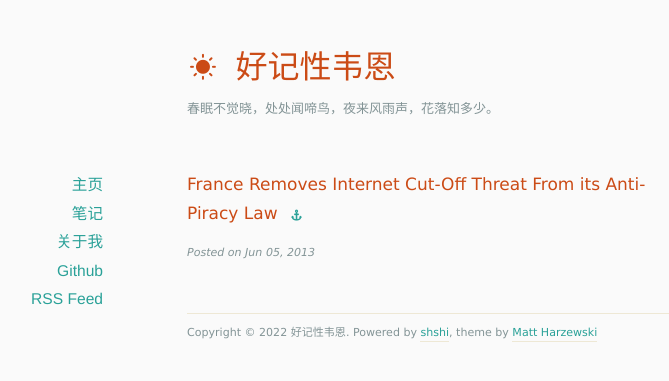
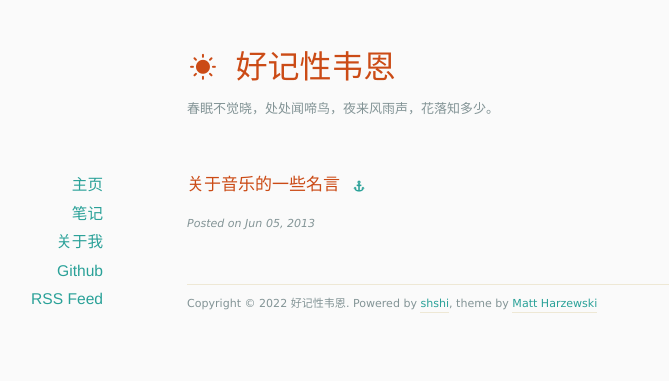
Before and after one commit to shshi/shishaohua.github.io, a Jekyll site: the page built from docs/_posts/2013-06-05-france-removes-internet-cut-off.markdown, in a window 1280 px wide. Shown: the top 381 px of the page, without its empty margins (203-872 px from the left). Built offline with Jekyll 4.4.1, drawn with Linux system fonts in a browser that asks for light colours; nearby versions of some CDN libraries.

Commit message:
Update 2013-06-05-france-removes-internet-cut-off.markdown

```diff
--- a/docs/_posts/2013-06-05-france-removes-internet-cut-off.markdown
+++ b/docs/_posts/2013-06-05-france-removes-internet-cut-off.markdown
@@ -1,6 +1,6 @@
 ---
 layout: post
-title:  "France Removes Internet Cut-Off Threat From its Anti-Piracy Law"
+title:  "关于音乐的一些名言"
 date:   2013-06-05 20:33:11
 external-url: http://arstechnica.com/tech-policy/2013/06/france-removes-internet-cut-off-threat-from-its-anti-piracy-law/
 ---
```
